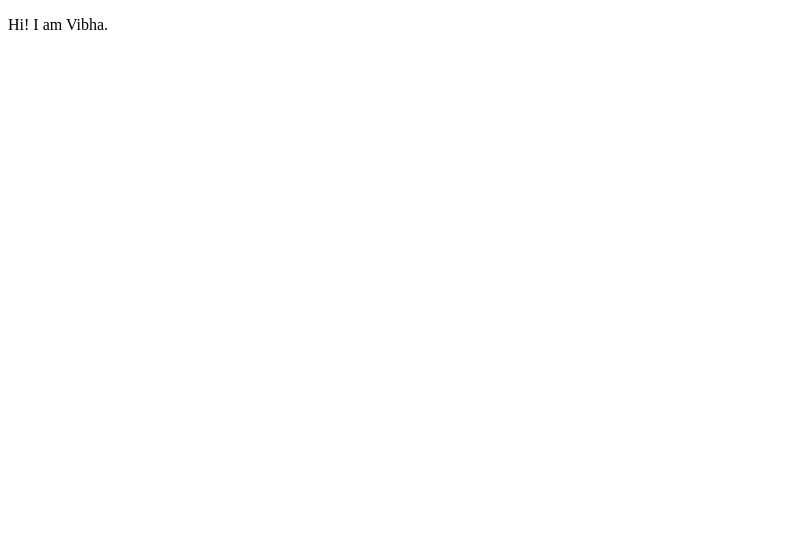
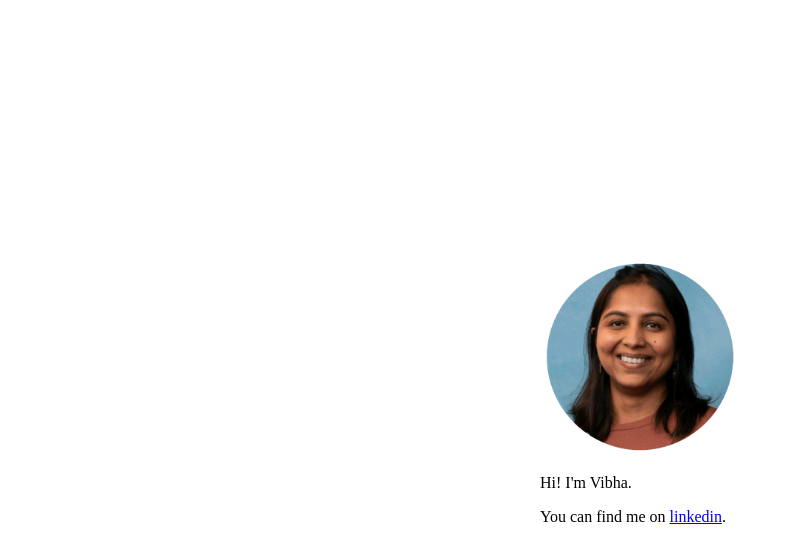
Before and after one commit to vibha-mehta/vibha-mehta.github.io, a plain HTML site: page index.html in a window 1280 px wide. Shown: the whole page, without its empty margins (0-788 px from the left). Drawn offline with Linux system fonts and the light colour scheme.

Commit message:
Add files via upload

```diff
--- a/index.html
+++ b/index.html
@@ -14,15 +14,32 @@
 
     <link rel="icon" href="favicon.png" type="image/png">
 
+    <link rel="stylesheet" href="styles.css">
+
+    <meta name="description" content="Vibha's website">
+
     <title>Vibha</title>
 
   </head>
 
-  <body>
+  <!-- <body> -->
+  <body style="margin: 0; height: 100vh; display: flex; justify-content: center; align-items: center;">
 
-    <p>
-    Hi! I am Vibha.
-    </p>
+    <div>
+
+      <p>
+        <img src="profile.png" alt="a photograph of Vibha" style="height: 200px; width: 200px">
+      </p>
+
+      <p>
+      Hi! I'm Vibha.
+      </p>
+
+      <p>
+      You can find me on <a href="https://ca.linkedin.com/in/vibha-mehta">linkedin</a>.
+      </p>
+
+    </div>
 
   </body>
 
--- /dev/null
+++ b/styles.css
@@ -0,0 +1,15 @@
+img {
+    display: block;
+    width: auto;
+    height: auto;
+    margin: auto;
+}
+
+p {
+    margin-top: 0em;
+    margin-bottom: 1em;
+    margin-left: auto;
+    margin-right: auto;
+    text-align: justify;
+    max-width: 600px;
+}
```
Also changed, not shown: favicon.png (added), profile.png (added).
